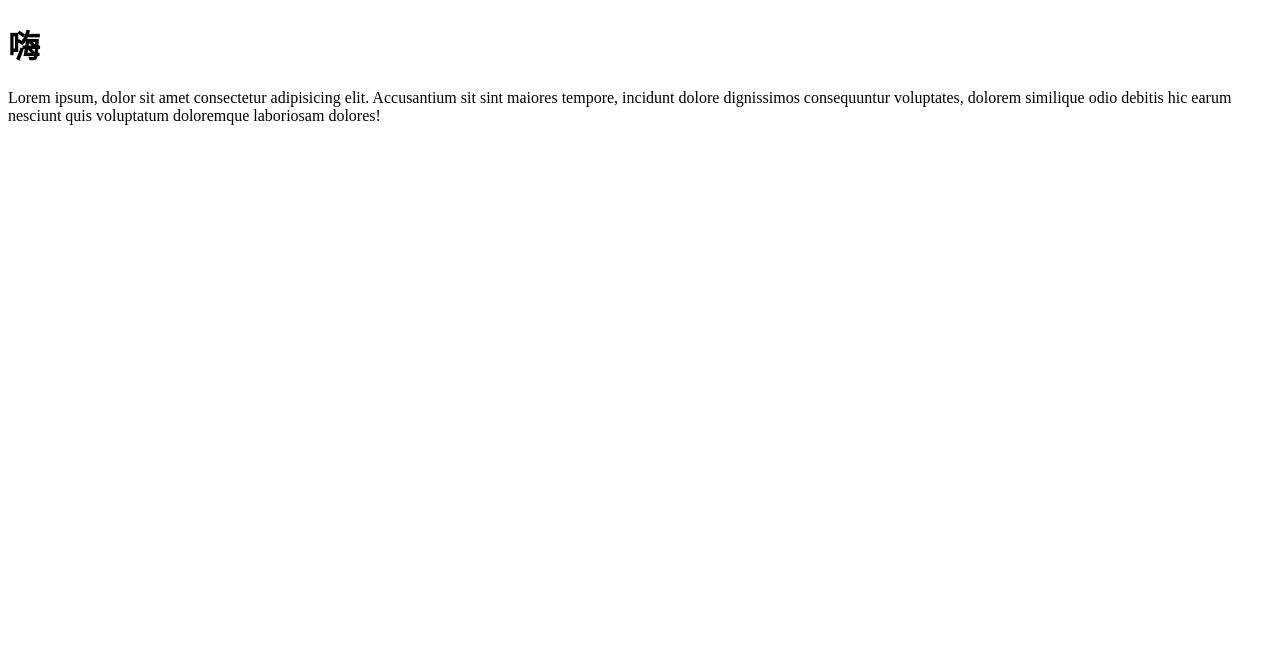
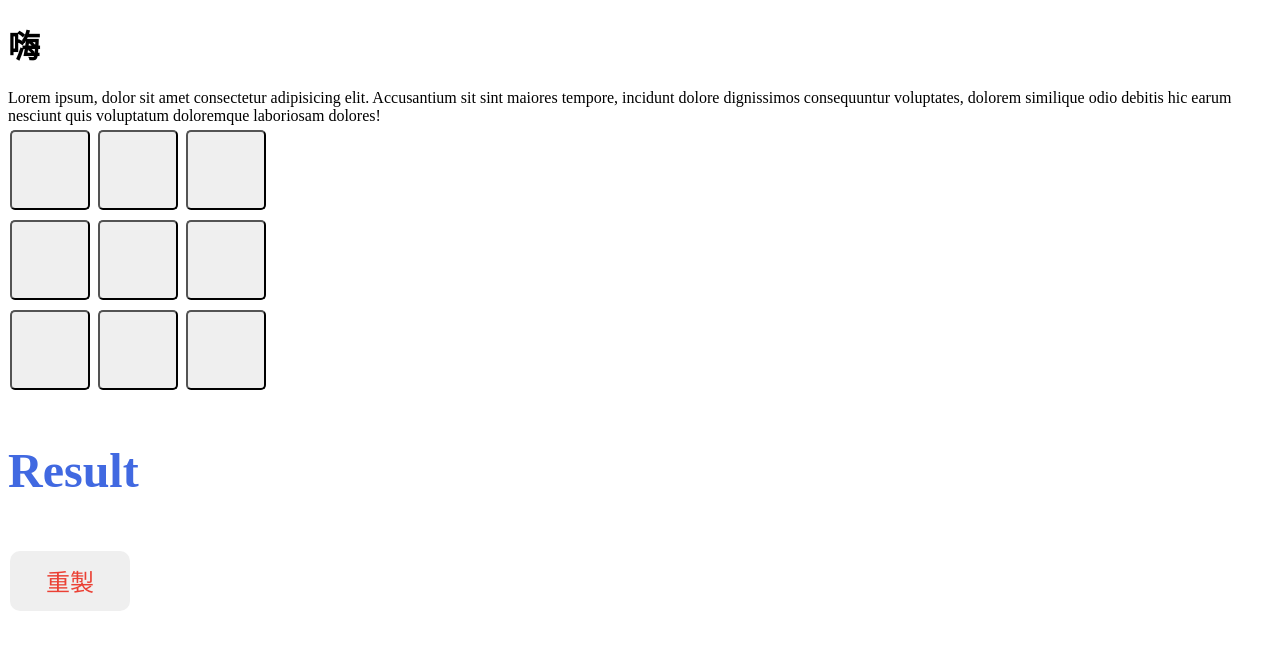
Before and after one commit to zichun808/zichun808.github.io, a plain HTML site: page index.html in a window 1280 px wide. Drawn offline with Linux system fonts and the light colour scheme.

Commit message:
index.html

```diff
--- a/index.html
+++ b/index.html
@@ -3,10 +3,72 @@
 <head>
     <meta charset="UTF-8">
     <meta name="viewport" content="width=device-width, initial-scale=1.0">
-    <title>Document</title>
+    <title>井字遊戲</title>
+    <style>
+        html{
+            height: 100%;
+            width: 100%;
+        }
+        body,button,html,input,select{
+            font-family: "Microsoft JhengHei";
+        }
+        .btn:hover{
+            cursor: pointer;
+        }
+        .btn{
+            border-radius: 5px;
+            font-size: 32px;
+            color: #fff;
+            font-weight: normal;
+            padding: 10px 20px;
+            margin: 5px 2px;
+            width: 80px;
+            height: 80px;
+        }
+        .reset{
+            border: 5px;
+            border-radius: 10px;
+            font-size: 24px;
+            color: #eb4034;
+            font-weight: normal;
+            padding: 10px 20px;
+            margin: 5px 2px;
+            width: 120px;
+            height: 60px;
+        }
+        .result{
+            color: #4169e1;
+            font-size: 48px;
+            font-weight: bold;
+        }
+        ol li{
+            font-size: 24px;
+        }
+    </style>
 </head>
 <body>
     <h1>嗨</h1>
     Lorem ipsum, dolor sit amet consectetur adipisicing elit. Accusantium sit sint maiores tempore, incidunt dolore dignissimos consequuntur voluptates, dolorem similique odio debitis hic earum nesciunt quis voluptatum doloremque laboriosam dolores!
+    <div class="container">
+        <div class="row-mt-4">
+            <div clas="col-lg-4">
+                <button type="button" id="1" class="btn">&nbsp</button>
+                <button type="button" id="2" class="btn">&nbsp</button>
+                <button type="button" id="3" class="btn">&nbsp</button>
+                <br>
+                <button type="button" id="4" class="btn">&nbsp</button>
+                <button type="button" id="5" class="btn">&nbsp</button>
+                <button type="button" id="6" class="btn">&nbsp</button>
+                <br>
+                <button type="button" id="7" class="btn">&nbsp</button>
+                <button type="button" id="8" class="btn">&nbsp</button>
+                <button type="button" id="9" class="btn">&nbsp</button>
+            </div>
+            <div class="col-lg-4">
+                <p id="result" class="result">Result</p>
+                <button type="button" id="reset" class="reset">重製</button>
+            </div>
+        </div>
+    </div>
 </body>
 </html>
```
